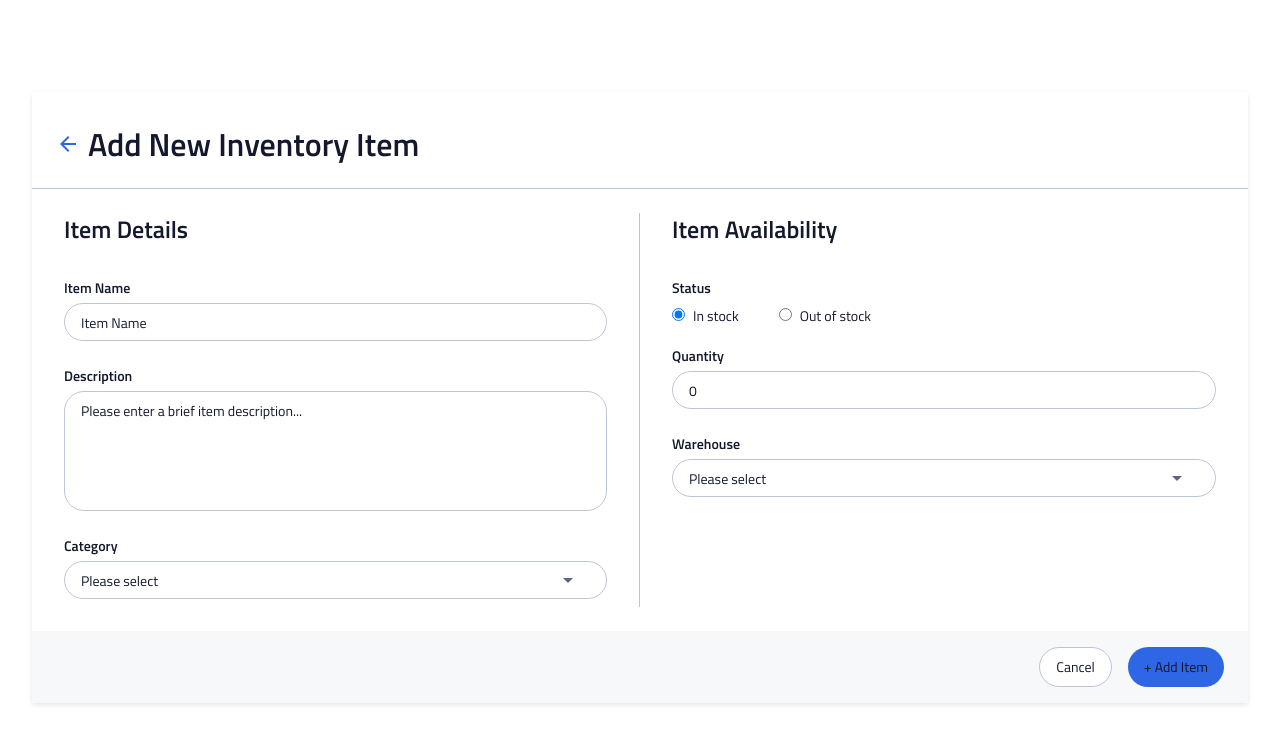
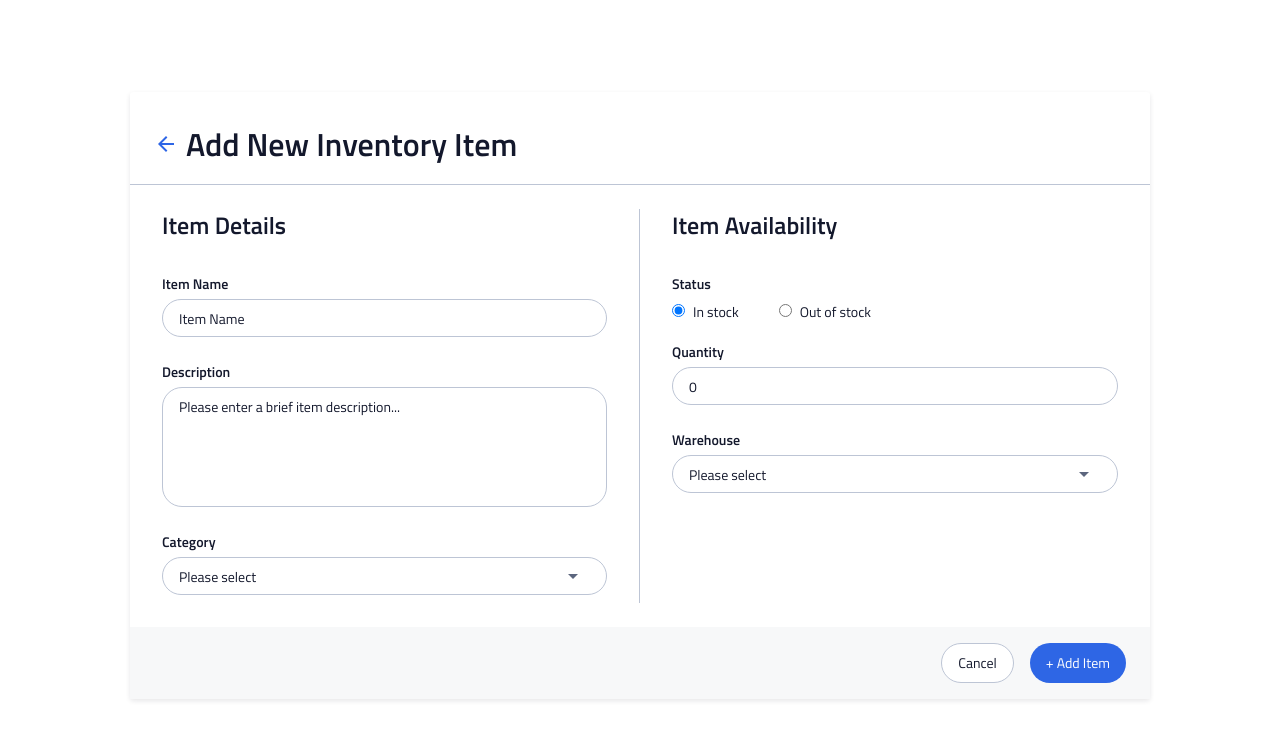
Before and after one commit to oikantik/team-two-instock, a React (Create React App) app in the folder client/: page /addInventory in a window 1280 px wide. Shown: the top 744 px of the page. Built offline with nearby package versions, Linux system fonts and the light colour scheme.

Commit message:
Add styling for desktop

```diff
--- a/client/src/components/AddInventoryItem/AddInventoryItem.scss
+++ b/client/src/components/AddInventoryItem/AddInventoryItem.scss
@@ -16,13 +16,19 @@
         flex-wrap: wrap;
         top: 92px;
         width: calc(100% - 4rem);
+        max-width: 1020px;
         margin: 0 calc((100vw - (100vw - 4rem)) / 2);
+    }
+
+    @media (min-width: 1084px) {
+        margin: 0 calc((100vw - 1020px) / 2);
     }
 
     &__heading {
         position: relative;
         display: flex;
         align-items: flex-start;
+        height: 128px;
         padding: 1.5rem;
         padding-top: 2rem;
         border-bottom: 1px solid color(borders);
@@ -30,6 +36,7 @@
 
         @include tablet {
             width: 100%;
+            height: 93px;
             margin-bottom: 1.5rem;
         }
 
@@ -229,6 +236,7 @@
        @include tablet {
            @include p2;
            width: auto;
+           color: color(global-white);
 
            // targets "cancel" button
            &:first-child {
```
